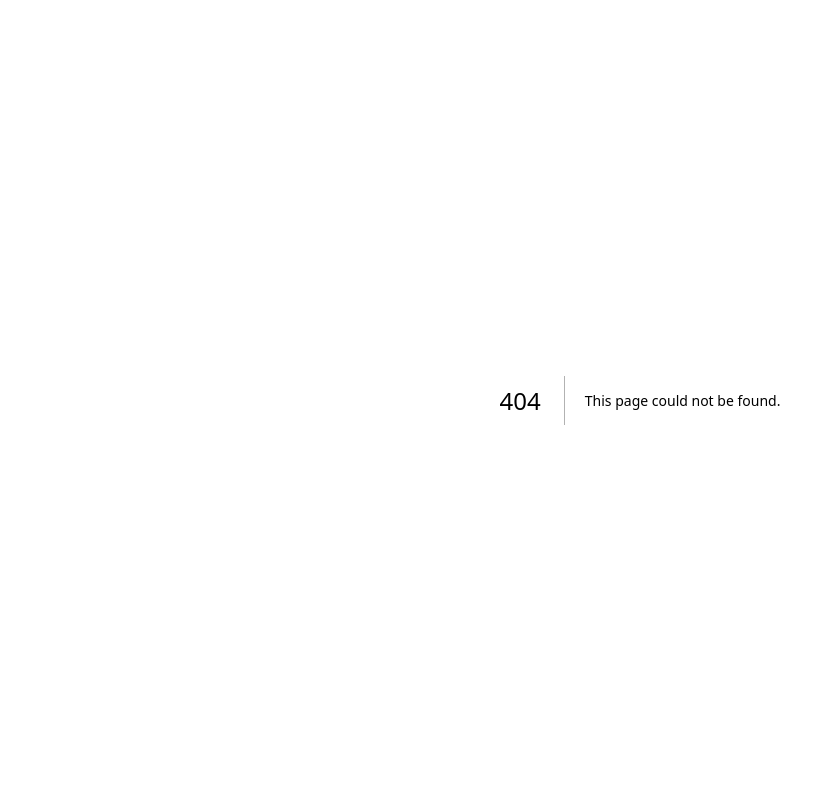
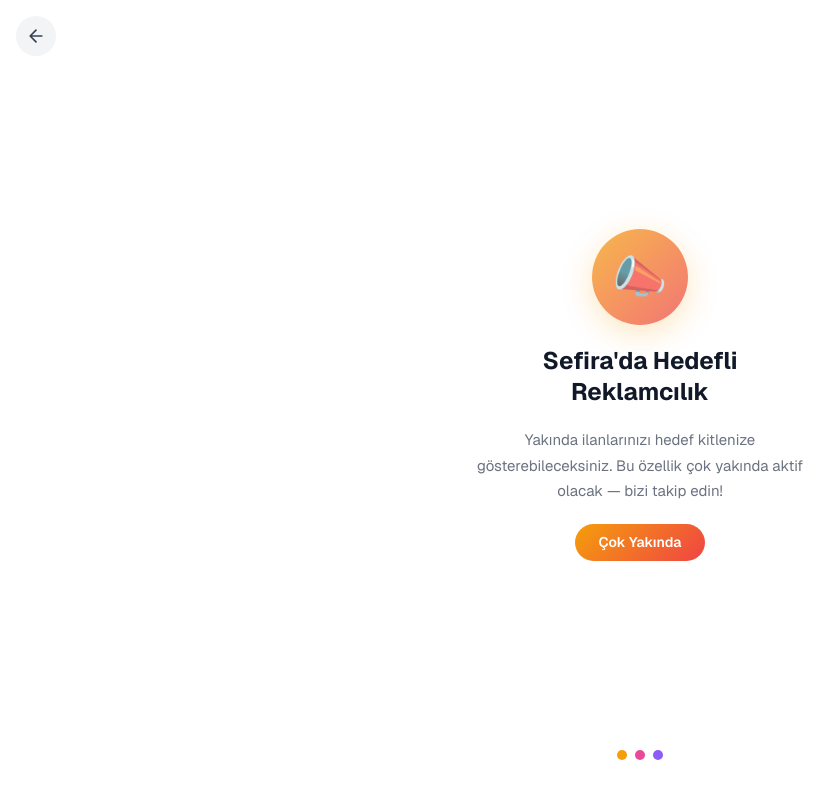
Before and after one commit to wjhyjxcg8s-cmd/sefira-app-, a Next.js app: page /advertise in a window 1280 px wide. Before the commit this address had no page. Shown: the whole page, without its empty margins (0-835 px from the left). Built offline with nearby package versions, Linux system fonts and the light colour scheme.

Commit message:
feat: add advertise menu item and coming-soon page

```diff
--- /dev/null
+++ b/app/advertise/page.tsx
@@ -0,0 +1,178 @@
+"use client";
+
+import { useRouter } from "next/navigation";
+import { useLang } from "@/app/lib/LangContext";
+
+const content = {
+  tr: {
+    title: "Sefira'da Hedefli Reklamcılık",
+    description: "Yakında ilanlarınızı hedef kitlenize gösterebileceksiniz. Bu özellik çok yakında aktif olacak — bizi takip edin!",
+    badge: "Çok Yakında",
+  },
+  en: {
+    title: "Targeted Advertising on Sefira",
+    description: "Soon you'll be able to show your ads to exactly the right users. This feature is coming — stay tuned!",
+    badge: "Coming Soon",
+  },
+  fa: {
+    title: "تبلیغات هدفمند در سفیرا",
+    description: "به زودی می‌توانید تبلیغات خود را به کاربران مورد نظر نشان دهید. این قابلیت برای شما فعال خواهد شد — منتظر باشید!",
+    badge: "به زودی",
+  },
+  ar: {
+    title: "الإعلانات المستهدفة على سفيرا",
+    description: "قريباً ستتمكن من عرض إعلاناتك للمستخدمين المناسبين. هذه الميزة ستكون متاحة قريباً — ترقبوا!",
+    badge: "قريباً",
+  },
+  de: {
+    title: "Gezielte Werbung auf Sefira",
+    description: "Bald kannst du deine Anzeigen genau den richtigen Nutzern zeigen. Diese Funktion kommt bald — bleib dran!",
+    badge: "Demnächst",
+  },
+  ru: {
+    title: "Целевая реклама на Sefira",
+    description: "Скоро вы сможете показывать свою рекламу нужным пользователям. Эта функция скоро будет доступна — следите за обновлениями!",
+    badge: "Скоро",
+  },
+};
+
+export default function AdvertisePage() {
+  const router = useRouter();
+  const { lang } = useLang();
+  const c = content[lang] ?? content.en;
+  const isRtl = lang === "fa" || lang === "ar";
+
+  return (
+    <div
+      dir={isRtl ? "rtl" : "ltr"}
+      style={{
+        minHeight: "100dvh",
+        background: "white",
+        display: "flex",
+        flexDirection: "column",
+        position: "relative",
+      }}
+    >
+      {/* Back button */}
+      <button
+        onClick={() => router.back()}
+        style={{
+          position: "absolute",
+          top: 16,
+          [isRtl ? "right" : "left"]: 16,
+          width: 40,
+          height: 40,
+          borderRadius: "50%",
+          background: "#f3f4f6",
+          border: "none",
+          cursor: "pointer",
+          display: "flex",
+          alignItems: "center",
+          justifyContent: "center",
+          zIndex: 10,
+        }}
+        aria-label="Back"
+      >
+        <svg
+          viewBox="0 0 24 24"
+          fill="none"
+          stroke="#374151"
+          strokeWidth={2}
+          strokeLinecap="round"
+          strokeLinejoin="round"
+          style={{ width: 20, height: 20, transform: isRtl ? "scaleX(-1)" : undefined }}
+        >
+          <path d="M19 12H5M12 19l-7-7 7-7" />
+        </svg>
+      </button>
+
+      {/* Center content */}
+      <div
+        style={{
+          flex: 1,
+          display: "flex",
+          flexDirection: "column",
+          alignItems: "center",
+          justifyContent: "center",
+          padding: "80px 24px 40px",
+          gap: 20,
+          textAlign: "center",
+        }}
+      >
+        {/* Animated icon */}
+        <div
+          className="animate-pulse"
+          style={{
+            width: 96,
+            height: 96,
+            borderRadius: "50%",
+            background: "linear-gradient(135deg, #f59e0b, #ef4444)",
+            display: "flex",
+            alignItems: "center",
+            justifyContent: "center",
+            fontSize: 44,
+            boxShadow: "0 8px 32px rgba(245,158,11,0.35)",
+          }}
+        >
+          📣
+        </div>
+
+        {/* Title */}
+        <h1
+          style={{
+            fontSize: 24,
+            fontWeight: 700,
+            color: "#111827",
+            margin: 0,
+            lineHeight: 1.3,
+            maxWidth: 320,
+          }}
+        >
+          {c.title}
+        </h1>
+
+        {/* Description */}
+        <p
+          style={{
+            fontSize: 15,
+            color: "#6b7280",
+            maxWidth: 360,
+            lineHeight: 1.7,
+            margin: 0,
+          }}
+        >
+          {c.description}
+        </p>
+
+        {/* Badge */}
+        <span
+          style={{
+            display: "inline-block",
+            background: "linear-gradient(135deg, #f59e0b, #ef4444)",
+            color: "white",
+            fontWeight: 600,
+            fontSize: 14,
+            borderRadius: 9999,
+            padding: "8px 24px",
+          }}
+        >
+          {c.badge}
+        </span>
+      </div>
+
+      {/* Decorative dots */}
+      <div
+        style={{
+          display: "flex",
+          gap: 8,
+          justifyContent: "center",
+          paddingBottom: 40,
+        }}
+      >
+        <span style={{ width: 10, height: 10, borderRadius: "50%", background: "#f59e0b", display: "inline-block" }} />
+        <span style={{ width: 10, height: 10, borderRadius: "50%", background: "#ec4899", display: "inline-block" }} />
+        <span style={{ width: 10, height: 10, borderRadius: "50%", background: "#8b5cf6", display: "inline-block" }} />
+      </div>
+    </div>
+  );
+}
--- a/app/page.tsx
+++ b/app/page.tsx
@@ -2386,6 +2386,25 @@ export default function Home() {
                 <span className="text-gray-300 group-hover:text-orange-400 text-lg transition-transform duration-150 group-active:translate-x-1">›</span>
               </motion.button>
 
+              {/* Advertise */}
+              <motion.button
+                whileHover={{ x: 4 }}
+                whileTap={{ scale: 0.98 }}
+                onClick={() => { setProfileMenuOpen(false); router.push("/advertise"); }}
+                className="drawer-item w-full flex items-center gap-4 px-4 py-3.5 rounded-2xl transition-all duration-150 group hover:bg-gray-50 active:scale-[0.97] active:bg-gray-100"
+                style={{ animationDelay: '280ms' }}
+              >
+                <div className="w-11 h-11 rounded-2xl flex items-center justify-center shadow-sm group-hover:scale-110 transition-transform duration-200" style={{ background: "linear-gradient(135deg, #f59e0b, #ef4444)" }}>
+                  <svg xmlns="http://www.w3.org/2000/svg" fill="none" viewBox="0 0 24 24" strokeWidth={1.5} stroke="white" className="w-5 h-5">
+                    <path strokeLinecap="round" strokeLinejoin="round" d="M10.34 15.84c-.688-.06-1.386-.09-2.09-.09H7.5a4.5 4.5 0 1 1 0-9h.75c.704 0 1.402-.03 2.09-.09m0 9.18c.253.962.584 1.892.985 2.783.247.55.06 1.21-.463 1.511l-.657.38c-.551.318-1.26.117-1.527-.461a20.845 20.845 0 0 1-1.44-4.282m3.102.069a18.03 18.03 0 0 1-.59-4.59c0-1.586.205-3.124.59-4.59m0 9.18a23.848 23.848 0 0 1 8.835 2.535M10.34 6.66a23.847 23.847 0 0 1 8.835-2.535m0 0A23.74 23.74 0 0 1 18.795 3m.38 1.125a23.91 23.91 0 0 1 1.014 5.395m-1.014 8.855c-.118.38-.245.754-.38 1.125m.38-1.125a23.91 23.91 0 0 0 1.014-5.395m0-3.46c.495.413.811 1.035.811 1.73 0 .695-.316 1.317-.811 1.73m0-3.46a24.347 24.347 0 0 1 0 3.46" />
+                  </svg>
+                </div>
+                <span className="flex-1 text-left font-semibold text-gray-800 text-[15px] group-hover:text-orange-700 transition-colors">
+                  {lang === "tr" ? "Reklam Ver" : lang === "fa" ? "تبلیغات" : lang === "ar" ? "الإعلانات" : lang === "de" ? "Werbung" : lang === "ru" ? "Реклама" : "Advertise"}
+                </span>
+                <span className="text-gray-300 group-hover:text-orange-400 text-lg transition-transform duration-150 group-active:translate-x-1">›</span>
+              </motion.button>
+
               {/* Divider */}
               <div className="h-px bg-gray-200 mx-4 my-2" />
 
```
Also changed, not shown: .claude/settings.local.json.
